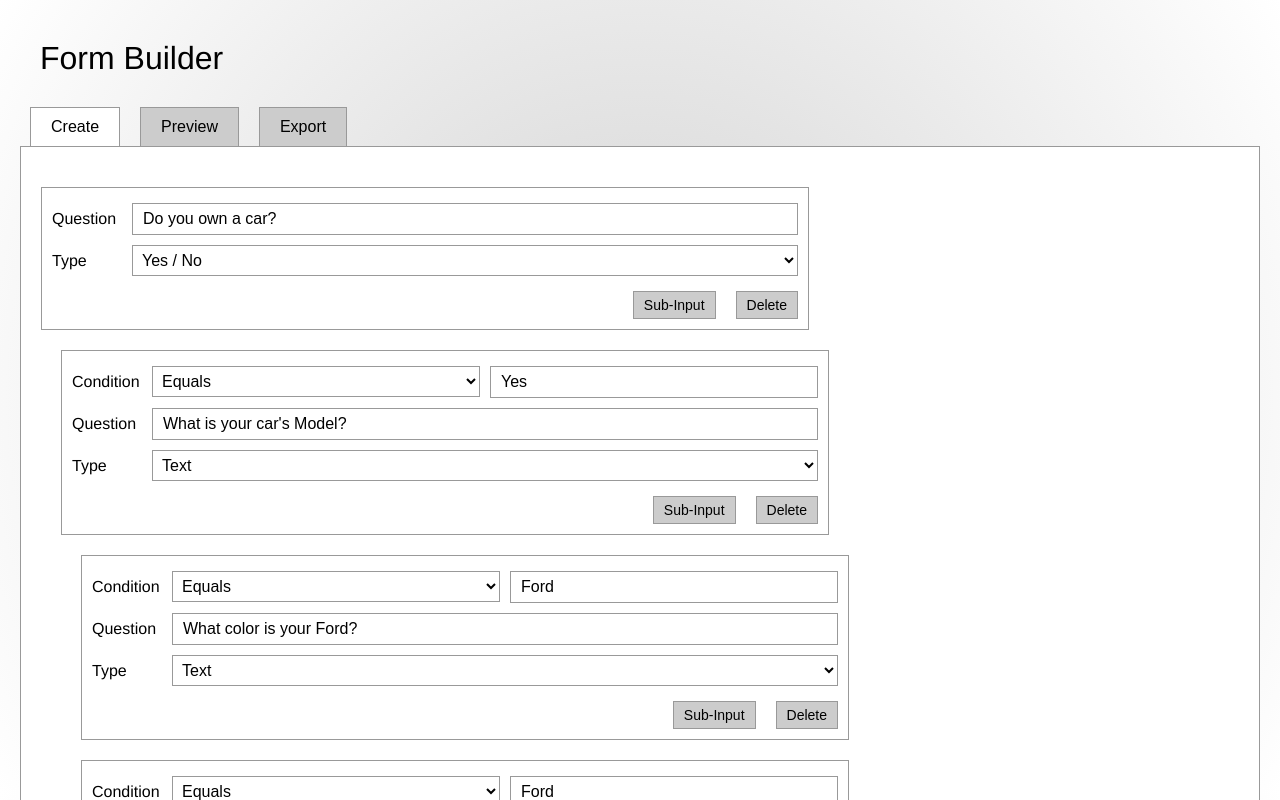
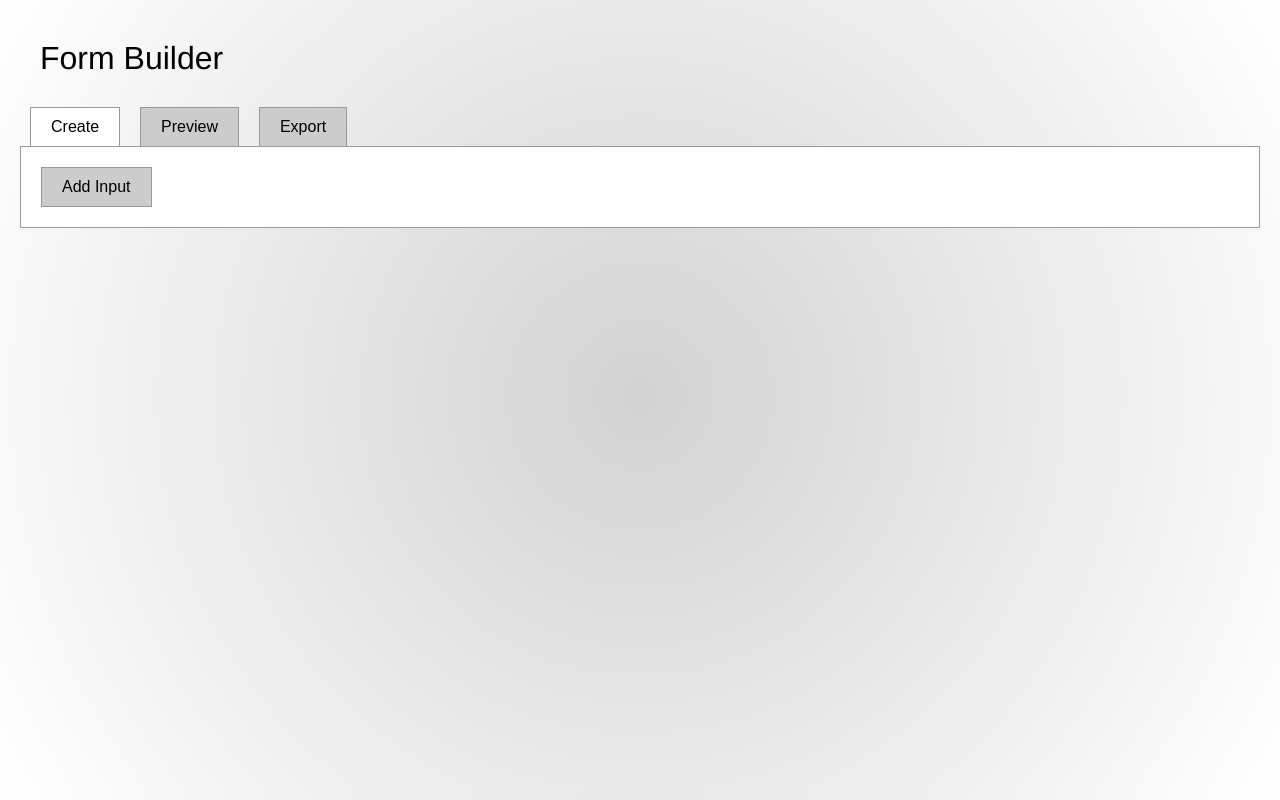
Before and after one commit to knitcodemonkey/form-builder, a React (Create React App) app: page / in a window 1280 px wide. Shown: the top 800 px of the page. Built offline with nearby package versions, Linux system fonts and the light colour scheme.

Commit message:
So close!

```diff
--- a/src/App.js
+++ b/src/App.js
@@ -1,63 +1,39 @@
-import React, { Component } from 'react';
+import React, { Component } from "react";
+import CreateForm from "./components/CreateForm";
+import PreviewForm from "./components/PreviewForm";
+import ExportJSON from "./components/ExportJSON";
+import "./css/styles.css";
+
 import TabList from "./components/tabs/TabList";
 import Tabs from "./components/tabs/Tabs";
 import Tab from "./components/tabs/Tab";
 import TabPanels from "./components/tabs/TabPanels";
 import TabPanel from "./components/tabs/TabPanel";
-import CreateForm from "./components/CreateForm";
-import PreviewForm from "./components/PreviewForm";
-import ExportJSON from "./components/ExportJSON";
-import './css/styles.css';
 
 class App extends Component {
   state = {
-    conditions: {
-      text: ['Equals'],
-      number: ['Equals', 'Greater Than', 'Less Than'],
-      bool: ['Equals']
-    },
-    formFields: [
-      {
-        question: "Do you own a car?",
-        type: "bool",
-        subField: [
-          {
-            condition: "Equals",
-            conditionValue: "Yes",
-            question: "What is your car's Model?",
-            type: "text",
-            subField: [
-              {
-                condition: "Equals",
-                conditionValue: "Ford",
-                question: "What color is your Ford?",
-                type: "text",
+    formFields: []
+  };
 
-              },
-              {
-                condition: "Equals",
-                conditionValue: "Ford",
-                question: "How many wheels on your Ford?",
-                type: "number",
+  constructor(props) {
+    super(props);
+    this.updateData = this.updateData.bind(this);
+  }
 
-              },
-            ],
-          }
-        ],
-      },
-      {
-        question: "Do you own a car?",
-        type: "bool",
-      }
-    ]
+  componentWillMount() {
+    const storedState = localStorage.getItem("formBuilder");
+    if (storedState) {
+      this.setState(JSON.parse(storedState));
+      return;
+    }
   }
 
   updateData(formFields) {
-    this.setState({...formFields});
-  }
-
-  componentWillUnmount() {
-    console.log("triggered updateData", this.state);
+    localStorage.setItem(
+      "formBuilder",
+      JSON.stringify({ formFields: formFields })
+    );
+    this.setState({ formFields: formFields });
   }
 
   render() {
@@ -74,20 +50,15 @@ class App extends Component {
           <TabPanels>
             <TabPanel>
               <CreateForm
-                conditions={this.state.conditions}
                 formFields={this.state.formFields}
                 updateData={this.updateData}
               />
             </TabPanel>
             <TabPanel>
-              <PreviewForm
-                formFields={this.state.formFields}
-              />
+              <PreviewForm formFields={this.state.formFields} />
             </TabPanel>
             <TabPanel>
-              <ExportJSON
-                formFields={this.state.formFields}
-              />
+              <ExportJSON formFields={this.state.formFields} />
             </TabPanel>
           </TabPanels>
         </Tabs>
--- a/src/components/CreateForm.js
+++ b/src/components/CreateForm.js
@@ -1,49 +1,93 @@
-import React, { Component } from 'react';
-import PropTypes from 'prop-types';
-import FormField from './createForm/FormField.js'
+import React, { Component } from "react";
+import PropTypes from "prop-types";
+import FormField from "./createForm/FormField.js";
+import AddField from "./createForm/AddField";
 
 class CreateForm extends Component {
   constructor(props) {
     super(props);
     this.addField = this.addField.bind(this);
-    this.state = this.props;
+    this.deleteField = this.deleteField.bind(this);
+    this.updateField = this.updateField.bind(this);
+    this.state = {
+      formFields: this.props.formFields
+    };
   }
 
-  addField(e) {
-    e.preventDefault();
+  addField() {
     const formFields = this.props.formFields.slice(0);
-    console.log("create form - add field", formFields);
+    formFields.push({ question: "", type: "bool", id: formFields.length });
 
-    formFields.push({question: '', type: 'bool'});
-    console.log("create form - add field", formFields);
-
-    this.setState({...formFields});
+    this.props.updateField(formFields);
+    this.setState({ formFields });
   }
 
-  componentWillUnmount() {
-    console.log("componentWillUnmount", this.state);
-    //this.props.updateData(this.state.formFields);
+  deleteField(fieldId) {
+    const fieldMap = fieldId.toString().split("_");
+    let currField = this.state.formFields.slice();
+    if (fieldMap.length > 1) {
+      let old = currField[fieldMap[0]];
+      fieldMap.map((val, idx) => {
+        if (idx > 0 && idx + 1 !== fieldMap.length) {
+          old = old.subFields[val];
+        }
+        if (idx + 1 === fieldMap.length) {
+          old = old.subFields.splice(val, 1);
+        }
+        return true;
+      });
+    } else {
+      currField.splice(fieldMap[0], 1);
+    }
+    this.props.updateData(currField);
+    this.setState({ formFields: currField });
+  }
+
+  updateField(field) {
+    console.log(this.state.formFields);
+    const fieldMap = field.id.toString().split("_");
+    let currField = this.state.formFields.slice();
+    if (fieldMap.length === 1) {
+      // initial methods need to be handled directly
+      currField[fieldMap[0]] = field;
+    } else {
+      // these are all in subFields
+      let old = currField[fieldMap[0]]; // updating one, updates both
+      fieldMap.map((val, idx) => {
+        if (idx > 0) {
+          // map to deeper form field inside `subFields`
+          old = old.subFields[val];
+        }
+        return true;
+      });
+      old = field;
+    }
+    this.props.updateData(currField);
+    this.setState({ formFields: currField });
   }
 
   render() {
     return (
       <div className="createForm">
-        {
-          this.props.formFields.map((field, index) => {
-            field.key = field.type + index
-            return <FormField field={field} conditions={this.props.conditions} key={field.key} updateData={this.props.updateData} />;
-          })
-        }
-        <button value="addField" onClick={this.addField}>Add Input</button>
+        {this.props.formFields.map((field, index) => {
+          field.key = field.type + index;
+          return (
+            <FormField
+              field={field}
+              key={field.key}
+              updateField={this.updateField}
+              deleteField={this.deleteField}
+            />
+          );
+        })}
+        <AddField addField={this.addField} />
       </div>
-    )
+    );
   }
 }
 
 CreateForm.propTypes = {
-  conditions: PropTypes.object.isRequired,
-  formFields: PropTypes.array.isRequired,
-  updateData: PropTypes.func.isRequired
+  formFields: PropTypes.array.isRequired
 };
 
 export default CreateForm;
--- a/src/components/createForm/FormField.js
+++ b/src/components/createForm/FormField.js
@@ -1,90 +1,170 @@
-import React, { Component } from 'react';
-import PropTypes from 'prop-types';
-import '../../css/formFields.css'
+import React, { Component } from "react";
+import PropTypes from "prop-types";
+import AddField from "./AddField";
+import DeleteField from "./DeleteField";
+import "../../css/formFields.css";
+import { conditions } from "../../library/conditions";
 
 class FormField extends Component {
   constructor(props) {
     super(props);
     this.updateFormField = this.updateFormField.bind(this);
-    this.state = this.props;
+    this.addField = this.addField.bind(this);
+    //this.updateSubField = this.updateSubField.bind(this);
+    this.state = {
+      formField: this.props.field
+    };
   }
 
-  updateFormField(e) {
-    console.log(e);
-    let newState = Object.assign({},this.state);
-    const param = e.target.id.split("_");
+  addField() {
+    const currField = Object.assign({}, this.state.formField);
+    // console.log(typeof currField.subFields, currField.id);
+    if (typeof currField.subFields === "undefined") {
+      currField["subFields"] = [];
+    }
 
-    newState[param[0]] = e.target.value;
-    this.setState(newState);
+    //
+    currField.subFields.push({
+      id: currField.id + "_" + currField.subFields.length,
+      parentId: currField.id,
+      condition: "",
+      conditionType: "",
+      question: "",
+      type: "bool"
+    });
+
+    //set new state for current component
+    this.setState({ currField });
+
+    // Hoist the new state to the parent component
+    this.props.updateField(currField);
   }
 
-  componentWillUnmount() {
-    //this.props.updateData(this.state);
+  // updateSubField(field) {
+  //   const fieldMap = field.id.toString().split("_");
+  //   console.log(fieldMap);
+
+  //   let currField = Object.assign({}, this.state.formField);
+  //   if (fieldMap.length === 1) {
+  //     // hoist the whole state
+  //     this.props.updateField(field);
+  //   } else {
+  //     // hoist to the parent to update it's state, recursively
+  //     this.updateSubField(currField);
+  //     this.setState({ currField });
+  //   }
+  // }
+
+  updateFormField(e) {
+    // get the current state of the field
+    const formField = Object.assign({}, this.state.formField);
+
+    // find out which input is changing in the field
+    const inputName = e.target.id.split("_")[0];
+
+    // Update the input in our state clone
+    formField[inputName] = e.target.value;
+
+    // hoist the state to the parent component
+    this.props.updateField(formField);
+
+    // update component state so the field functions as expected
+    this.setState({ formField });
   }
 
   renderSubFields() {
-    if (this.props.field.subField) {
-      return this.props.field.subField.map((currSubField, index) => {
+    // if there are subFields,
+    if (this.props.field.subFields) {
+      // map through them
+      return this.props.field.subFields.map((currSubField, index) => {
+        // create a key for each one
         currSubField.key = this.props.field.key + "_subField" + index;
-        return <FormField
-                field={currSubField}
-                key={currSubField.key}
-                isSubField={true}
-                parentFieldType={this.props.field.type}
-                conditions={this.props.conditions}
-                updateData={this.updateFormField}
-                />
-      })
+
+        // render them recursively
+        return (
+          <FormField
+            field={currSubField}
+            key={currSubField.key}
+            isSubField={true}
+            parentFieldType={this.props.field.type}
+            conditions={conditions}
+            updateField={this.props.updateField}
+            deleteField={this.props.deleteField}
+          />
+        );
+      });
     }
   }
 
   render() {
-    let field = this.props.field;
+    let field = this.state.formField;
     return (
       <div className="formSection">
         <div className="formField">
           {
-            field.condition ? (
-              <div className="conditional">
-                <label htmlFor={"condition_" + field.fieldKey}>Condition</label>
-                <select
-                  className="condition"
-                  id={"condition_" + field.fieldKey}
-                  value={field.condition}
-                  onChange={this.updateFormField}>
-                {
-                  this.props.conditions[this.props.parentFieldType].map((option) => {
-                    return <option
-                      value={option}
-                      key={"condition_" + field.fieldKey + option}
-                      onChange={this.updateFormField}
-                      >{option}</option>
-                  })
-                }
-                </select>
-                {
-                  field.type === "bool" ? (
-                    <select className="conditionValue" id={"conditionValue_" + field.fieldKey}  value={field.conditionValue} onChange={this.updateFormField}>
-                      <option value="Yes">Yes</option>
-                      <option value="No">No</option>
-                    </select>
-                  ) : (
-                    <input className="conditionValue" id={"conditionValue_" + field.fieldKey} type="text" value={field.conditionValue} onChange={this.updateFormField} />
-                  )
-                }
-              </div>
-            ) : (
-              ""
-            )
+            // {field.condition ? (
+            //   <div className="conditional">
+            //     <label htmlFor={"condition_" + field.fieldKey}>Condition</label>
+            //     <select
+            //       className="condition"
+            //       id={"condition_" + field.fieldKey}
+            //       value={field.condition}
+            //       onChange={this.updateFormField}
+            //     >
+            //       {conditions[this.props.parentFieldType].map(
+            //         option => {
+            //           return (
+            //             <option
+            //               value={option}
+            //               key={"condition_" + field.fieldKey + option}
+            //               onChange={this.updateFormField}
+            //             >
+            //               {option}
+            //             </option>
+            //           );
+            //         }
+            //       )}
+            //     </select>
+            //     {field.type === "bool" ? (
+            //       <select
+            //         className="conditionValue"
+            //         id={"conditionValue_" + field.fieldKey}
+            //         value={field.conditionValue}
+            //         onChange={this.updateFormField}
+            //       >
+            //         <option value="Yes">Yes</option>
+            //         <option value="No">No</option>
+            //       </select>
+            //     ) : (
+            //       <input
+            //         className="conditionValue"
+            //         id={"conditionValue_" + field.fieldKey}
+            //         type="text"
+            //         value={field.conditionValue}
+            //         onChange={this.updateFormField}
+            //       />
+            //     )}
+            //   </div>
+            // ) : (
+            //   ""
+            // )}
           }
-
           <div className="question">
             <label htmlFor={"question_" + field.key}>Question</label>
-            <input id={"question_" + field.key} type="text" value={field.question} onChange={this.updateFormField} />
+            <input
+              id={"question_" + field.key}
+              type="text"
+              value={field.question}
+              onChange={this.updateFormField}
+            />
           </div>
           <div className="questionType">
             <label htmlFor={"type_" + field.key}>Type</label>
-            <select id={"type_" + field.key} value={field.type} onChange={this.updateFormField}>
+            <select
+              id={"type_" + field.key}
+              value={field.type}
+              onChange={this.updateFormField}
+            >
               <option value="bool">Yes / No</option>
               <option value="text">Text</option>
               <option value="number">Number</option>
@@ -92,8 +172,8 @@ class FormField extends Component {
           </div>
 
           <div className="actions">
-            <button value="sub-input">Sub-Input</button>
-            <button value="delete">Delete</button>
+            <AddField addField={this.addField} parentId={field.id} />
+            <DeleteField deleteField={this.props.deleteField} id={field.id} />
           </div>
         </div>
         {this.renderSubFields()}
@@ -103,11 +183,11 @@ class FormField extends Component {
 }
 
 FormField.propTypes = {
-  conditions: PropTypes.object.isRequired,
   field: PropTypes.object.isRequired,
   isSubField: PropTypes.bool,
   parentFieldType: PropTypes.string,
-  updateData: PropTypes.func.isRequired
+  updateField: PropTypes.func.isRequired,
+  deleteField: PropTypes.func.isRequired
 };
 
 export default FormField;
```
Also changed, not shown: src/components/createForm/AddField.js (+8 -7 lines).
